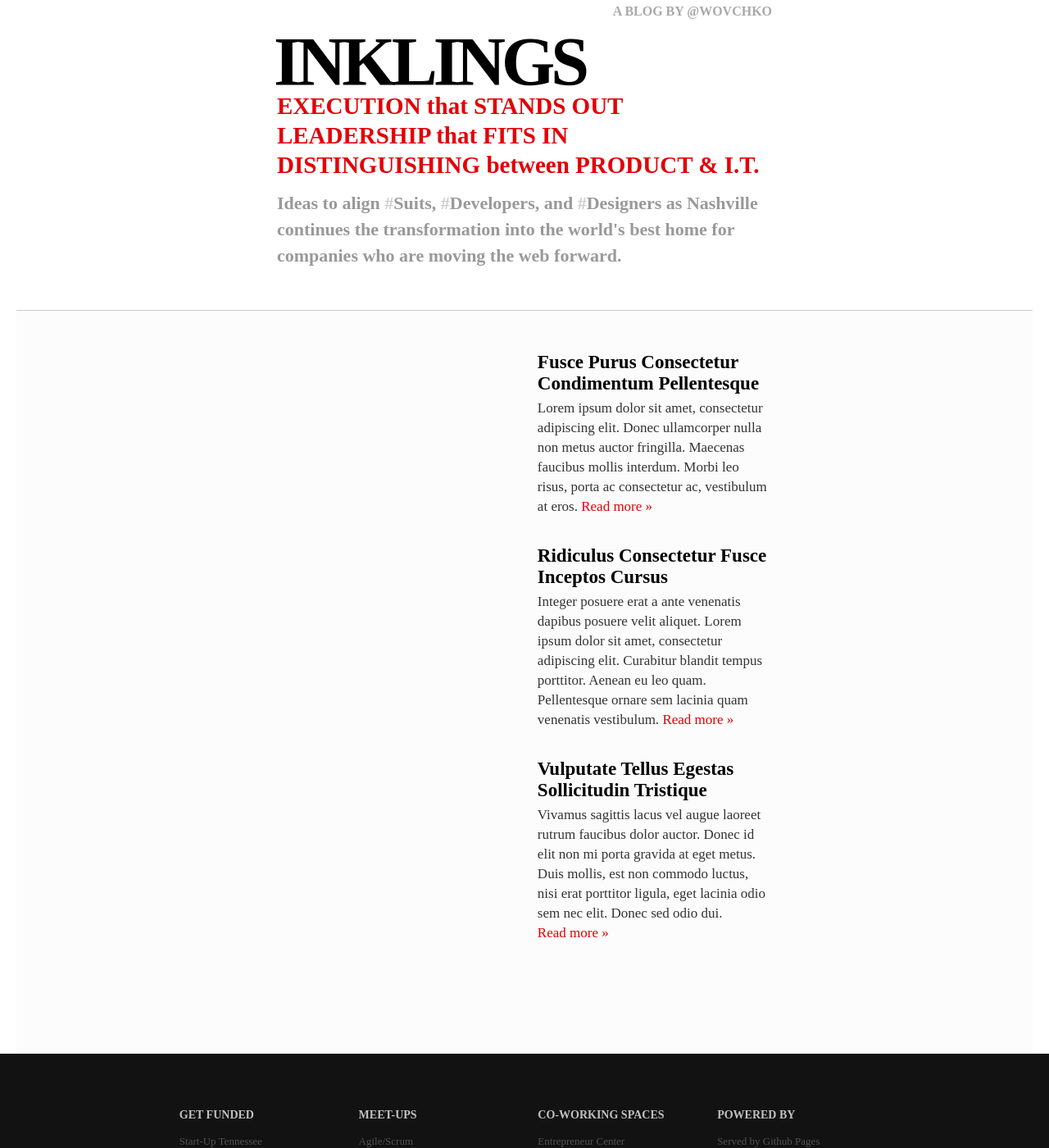
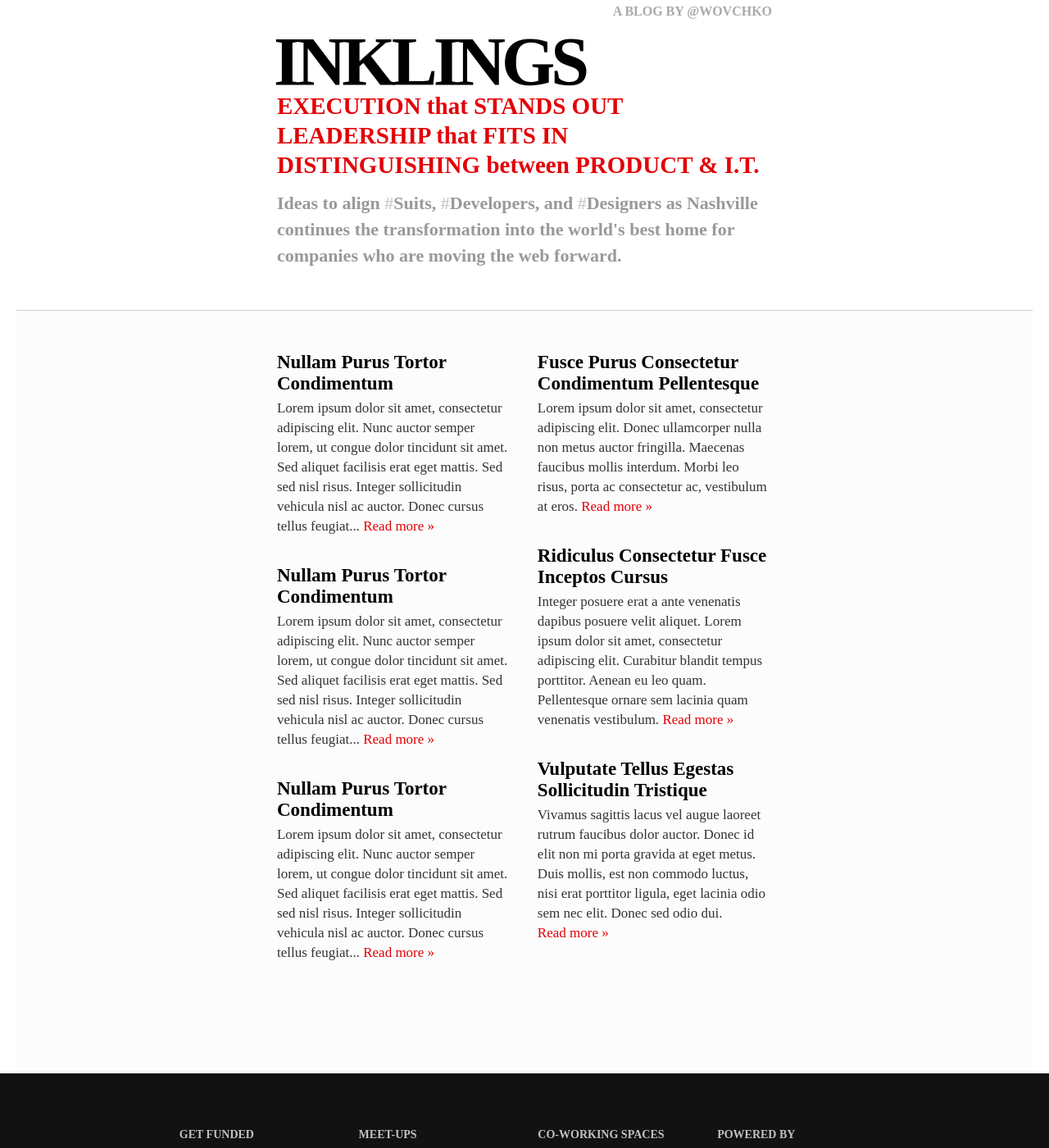
Before and after one commit to wovchko/inklings, a Jekyll site: the page built from index.html, in a window 1280 px wide and 1400 px high. Shown: the whole window at 82% size. Built offline with Jekyll 4.4.1, drawn with Linux system fonts in a browser that asks for light colours; Markdown is read by kramdown in place of the engine named in the settings; the list of posts is cut into pages by our own code.

```diff
--- a/_includes/post-article.html
+++ b/_includes/post-article.html
@@ -1,4 +1,4 @@
-{% if contenta == nil %}
+{% if content == nil %}
 {% assign content = post.content %}
 {% endif %}
           <h5>{{ post.title }}</h5>
--- a/_layouts/default.html
+++ b/_layouts/default.html
@@ -35,7 +35,7 @@
       </div>
       <div class="row-fluid recent">
         <div class="span3 offset3">
-          {{ contenta }}
+          {{ content }}
         </div>
         <div class="span3">
           <h5>Fusce Purus Consectetur Condimentum Pellentesque</h5>
```
